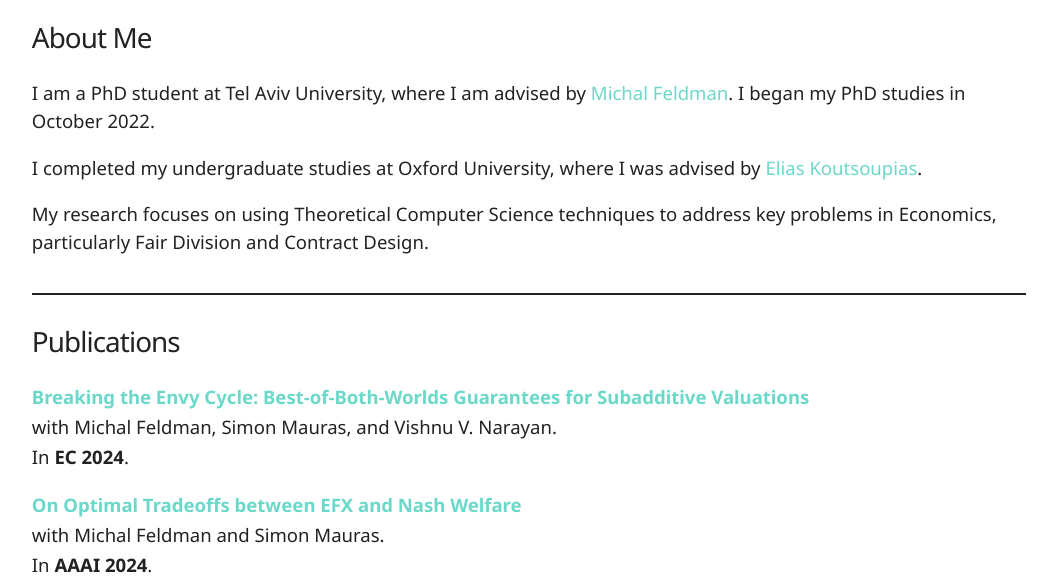
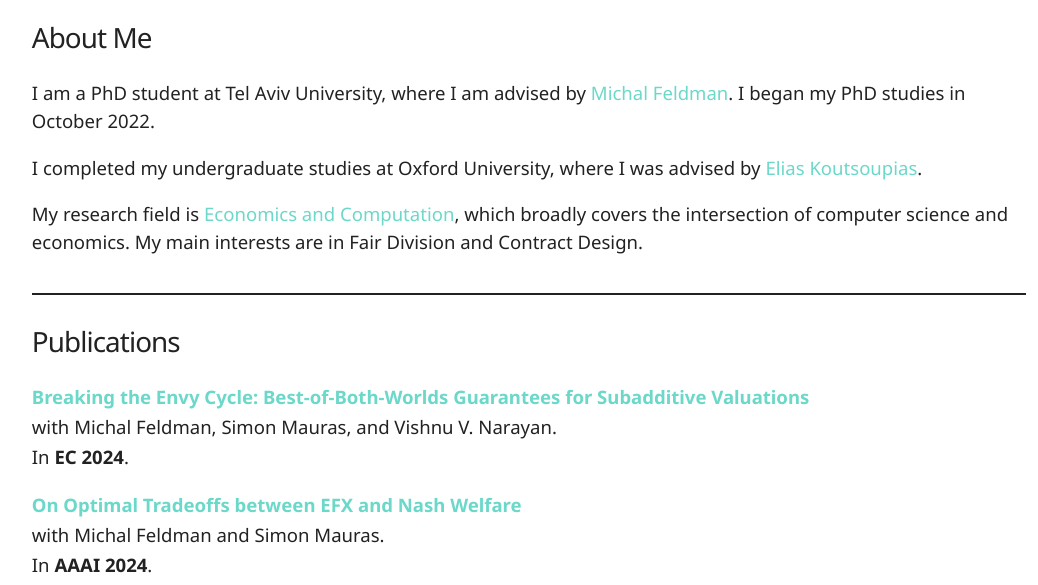
Before and after one commit to ponitka/ponitka.github.io, a plain HTML site: page index.html in a window 1280 px wide. Shown: the part 215-800 px from the top of the page, without its empty margins (111-1149 px from the left). Drawn offline with Linux system fonts and the light colour scheme.

Commit message:
Update index.html

```diff
--- a/index.html
+++ b/index.html
@@ -29,7 +29,7 @@
             <h4>About Me</h4>
             <p>I am a PhD student at Tel Aviv University, where I am advised by <a href="https://www.mfeldman.sites.tau.ac.il/" target="_blank">Michal Feldman</a>. I began my PhD studies in October 2022.</p>
             <p>I completed my undergraduate studies at Oxford University, where I was advised by <a href="https://www.cs.ox.ac.uk/people/elias.koutsoupias/Personal/" target="_blank">Elias Koutsoupias</a>.</p>
-            <p>My research focuses on using Theoretical Computer Science techniques to address key problems in Economics, particularly Fair Division and Contract Design.</p>
+            <p>My research field is <a href="https://www.sigecom.org/" target="_blank">Economics and Computation</a>, which broadly covers the intersection of computer science and economics. My main interests are in Fair Division and Contract Design.</p>
         </div>
 
         <hr class="divider" />
```
